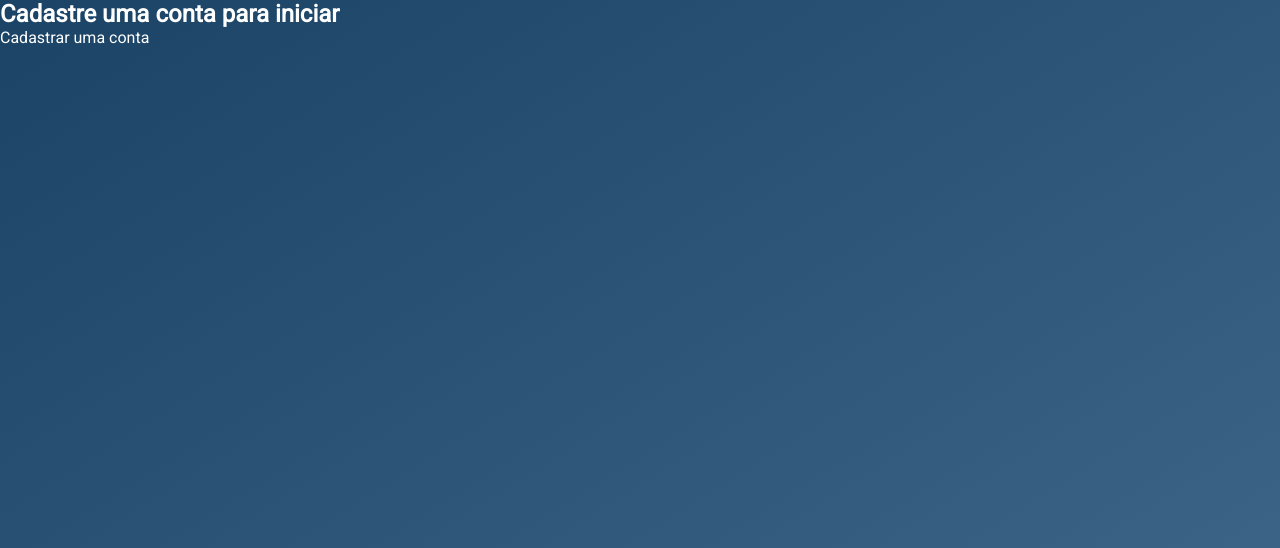
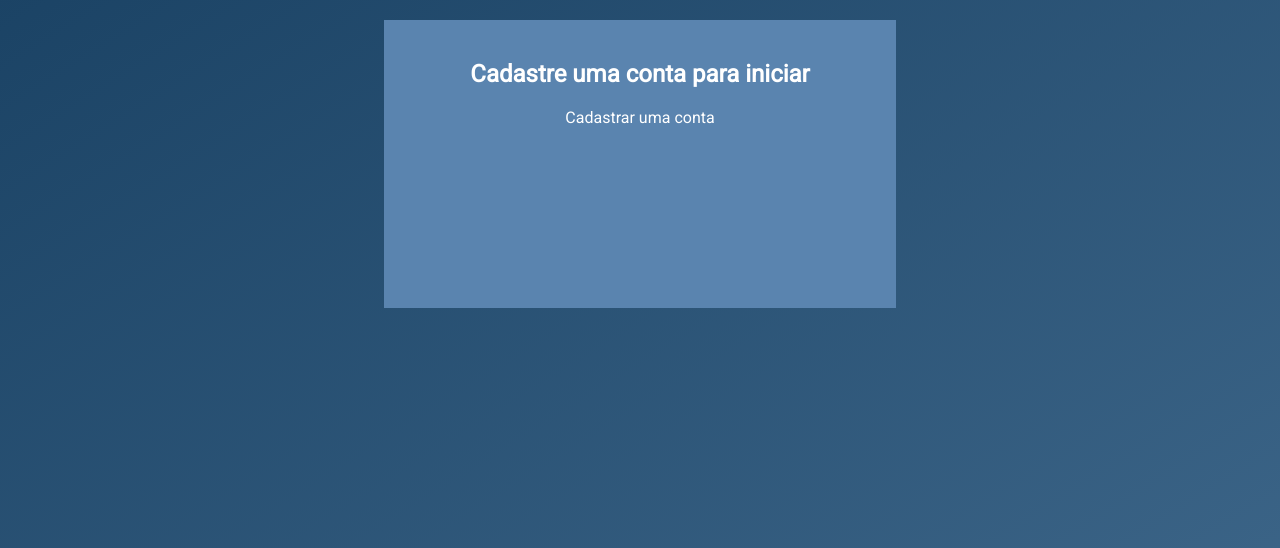
Before and after one commit to victorhostert/DesafioPubFuture, a Django app: page / in a window 1280 px wide. Shown: the part 50-598 px from the top of the page. Run offline with Django 4.2, Linux system fonts and the light colour scheme; data that the repository does not hold is empty.

Commit message:
feat: novos estilos

```diff
--- a/static/styles.css
+++ b/static/styles.css
@@ -57,6 +57,17 @@ body {
     background-color: var(--cor-wrapper);
     margin: 20px auto;
 }
+.wrapper_menor{
+    min-height: 40%;
+    max-width: 40%;
+    background-color: var(--cor-wrapper);
+    margin: 20px auto;
+    text-align: center;
+    padding: 20px;
+}
+.wrapper_menor h2{
+    margin: 20px;
+}
 .footer{
     height: 30px;
     text-align: center;
```
